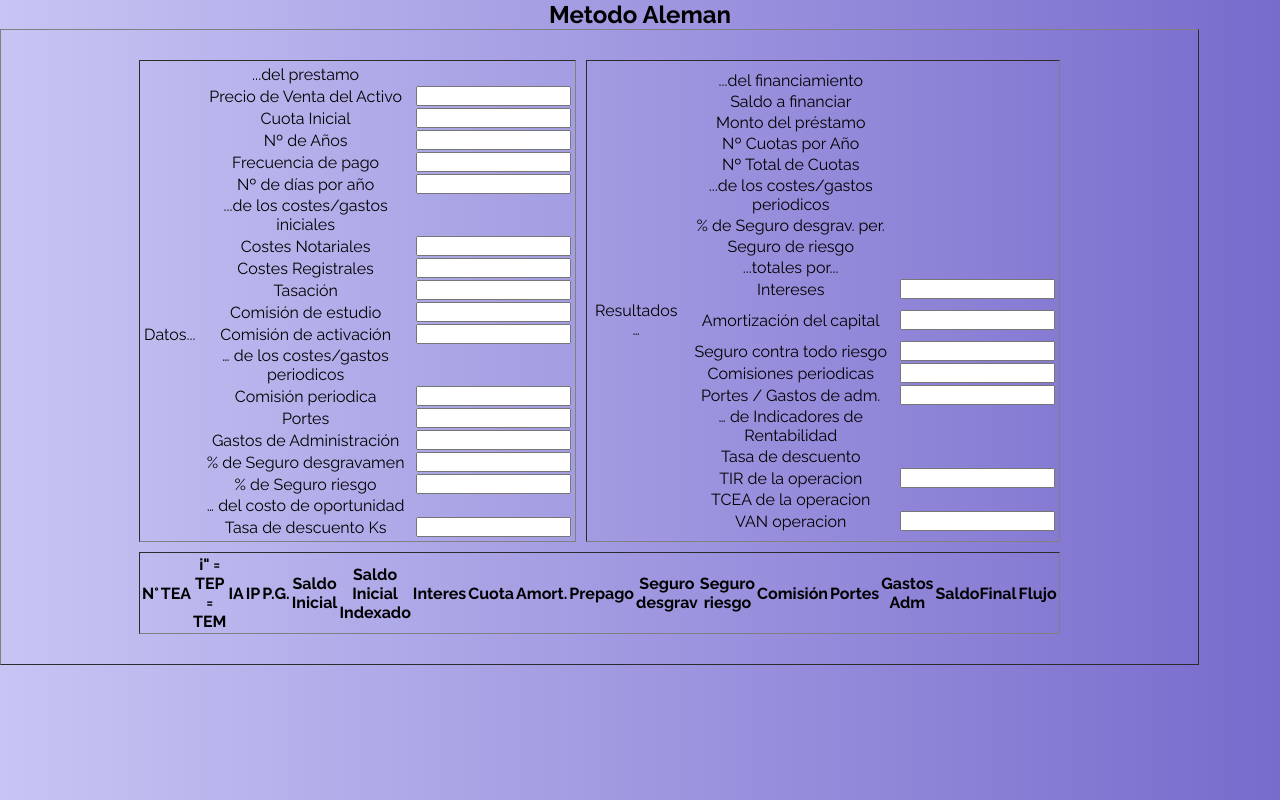
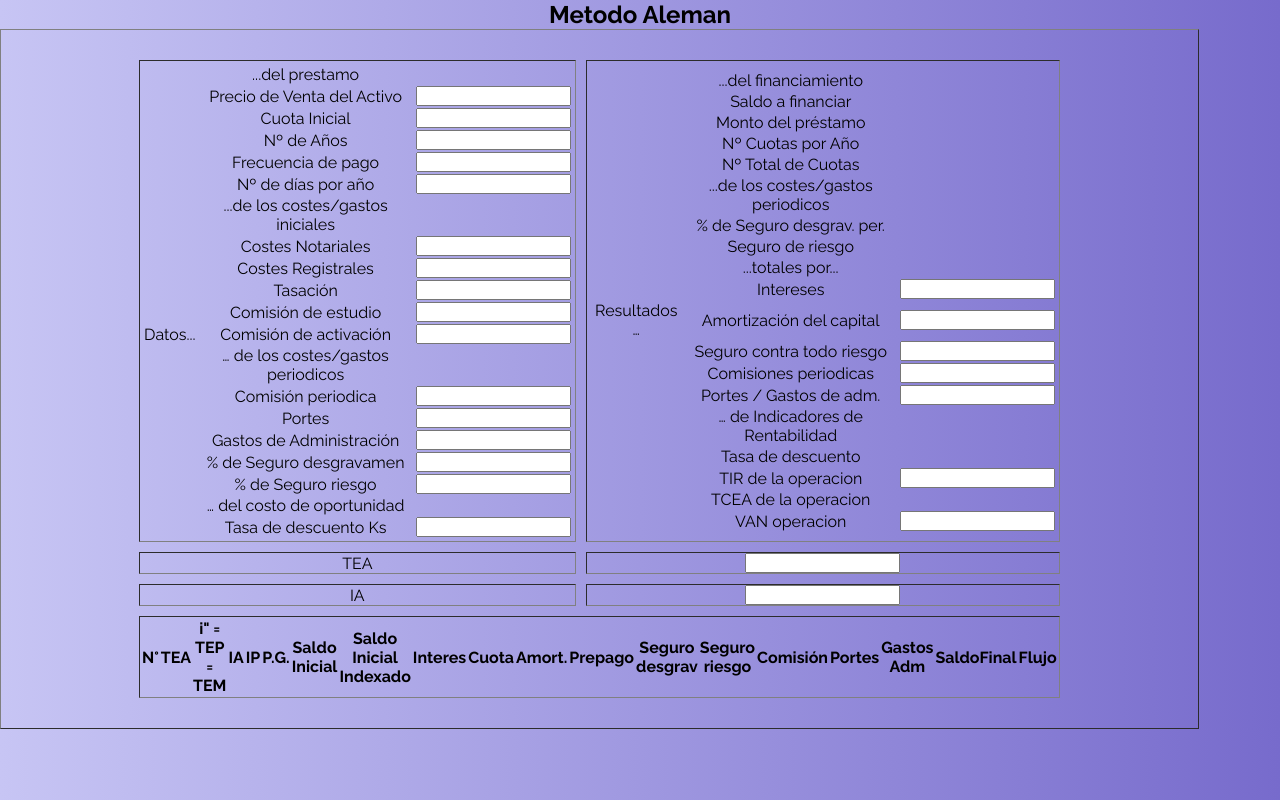
Before and after one commit to finance-leasing-web-app/reactFinanzas, a React (Create React App) app: page /tabla/datos in a window 1280 px wide. Built offline with nearby package versions, Linux system fonts and the light colour scheme.

Commit message:
TBDatos0.2
Resuiltados Listo
Pronto TBDetalles

```diff
--- a/src/Components/TBDatos.js
+++ b/src/Components/TBDatos.js
@@ -7,7 +7,7 @@ const TBDatos = () => {
     const [Saldo,setSaldo]= useState('');
     function fSaldo(a,b)
     {
-        return a-((b/a))*100;
+        return (a*(100-b)/100);
     }
 
     const [Prestamo,setPrestamo]= useState('');
@@ -83,12 +83,8 @@ const TBDatos = () => {
         var GasAdmPer   =Number(document.getElementById('GasAdmPer').value);
         var COK     =Number(document.getElementById('COK').value);
 
-        var COKI_=Math.pow(1+COK,frec/NDxA)-1;
+        var COKI_=Math.pow(1+(COK/100),frec/NDxA)-1;
         setCOKI(COKI_);
-
-
-
-
 
 
 
@@ -185,6 +181,8 @@ const TBDatos = () => {
                     </td>
         </tr>
                 {/* Detalles */}
+                <tr><td>TEA</td><td><input type="text"   id="TEA"></input></td></tr>
+                <tr><td>IA</td><td><input type="text"   id="IA"></input></td></tr>
                 <tr>
                     <td colSpan="2">
                     <table>
```
